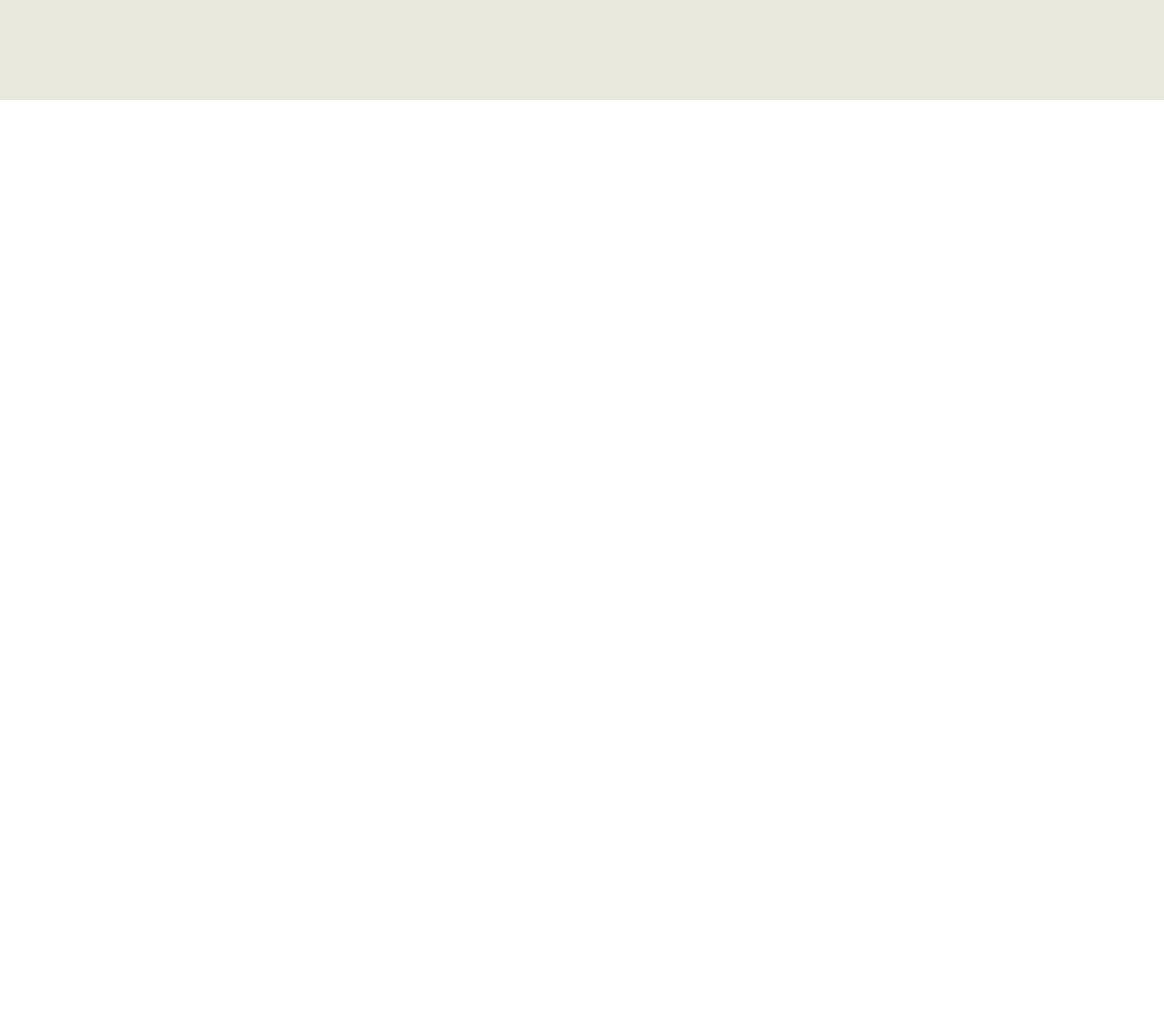
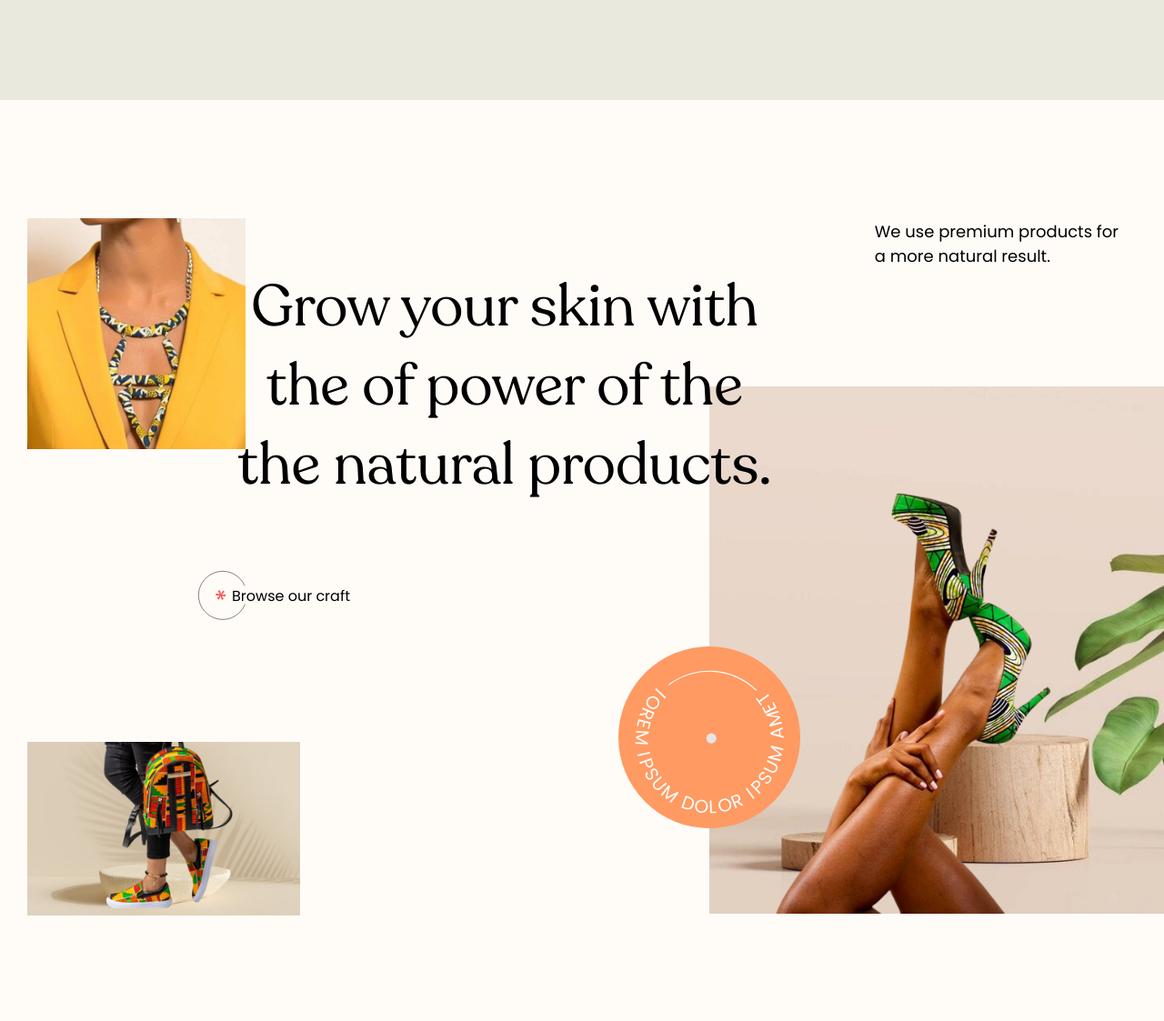
Before and after one commit to JoOkhafor/Misericordia_fashion, a PHP site: page /home.html in a window 1280 px wide. Shown: the part 5069-6192 px from the top of the page at 91% size. Before the commit the page ends 5179 px from the top, so only its background shows below. Run offline with PHP 8.4, Linux system fonts and the light colour scheme; some web fonts are replaced.

Commit message:
Natural Skin products section

```diff
--- a/assets/styles.css
+++ b/assets/styles.css
@@ -819,10 +819,91 @@ img.arrow_down {
   color: #8B8A84;
 }
 
-.little_text_right a{
+.little_text_right a {
   text-decoration: underline;
   width: 100%;
   display: block;
 }
 
 /* End Selling Article section section */
+
+
+/* Begin natural skin show section  */
+
+.natskin_section {
+  display: flex;
+  justify-content: space-between;
+  align-items: center;
+  width: 100%;
+  padding: 130px 0px 110px 30px;
+  background-color: #FFFCF8;
+}
+
+.natskin_left_sect {
+  width: 24%;
+  position: relative;
+}
+
+.left_top_img_container {
+  width: 80%;
+}
+
+.natskin_gtext {
+  position: absolute;
+  font-size: 64px;
+  width: 200%;
+  text-align: center;
+  z-index: 3;
+  left: 75%;
+  top: 7%;
+}
+
+.left_light_text {
+  position: relative;
+  width: 300px;
+  height: fit-content;
+  margin: 120px auto 120px 60%;
+}
+
+.xcircle {
+  width: 70px;
+  height: 70px;
+}
+
+.circle_text {
+  font-family: "Poppins", sans-serif;
+  position: absolute;
+  top: 30%;
+  left: 45px;
+}
+
+.natskin_right_sect {
+  float: right;
+  width: 50%;
+}
+
+.natright_txt{
+  font-family: "Poppins", sans-serif;
+  position: relative;
+  margin: 0px 50px 40px auto;
+  float: right;
+  width: fit-content;
+  font-size: 18px;
+}
+
+.natskin_right_img_cont{
+  position: relative;
+  float: right;
+  margin-top: 90px;
+  width: 80%;
+}
+
+.rondtxt{
+  position: absolute;
+  width: 200px;
+  height: 200px;
+  left: -100px;
+  bottom: 100px;
+}
+
+/* End natural skin show section  */
--- a/home.html
+++ b/home.html
@@ -424,6 +424,38 @@
 
 
 
+    <!-- Begin natural skin show section -->
+
+    <div class="natskin_section">
+        <div class="natskin_left_sect">
+            <div class="left_top_img_container">
+                <img src="assets/natskin1.png" alt="show image" class="item_img">
+            </div>
+            <div class="natskin_gtext">
+                Grow your skin with the of power of the the natural products.
+            </div>
+            <div class="left_light_text">
+            <img src="assets/circle.svg" class="xcircle"><span class="circle_text">Browse our craft</span>
+            </div>
+            <div class="left_bottom_img_container">
+                <img src="assets/natskin2.png" alt="show image" class="item_img">
+            </div>
+        </div>
+        <div class="natskin_right_sect">
+            <div class="natright_txt">
+                We use premium products for <br> a more natural result.
+            </div>
+            <div class="natskin_right_img_cont">
+                <img src="assets/natskin3.png" alt="show image" class="item_img">
+                <img src="assets/rndtxt.svg" class="rondtxt">
+            </div>
+        </div>
+    </div>
+
+    <!-- End natural skin show section -->
+
+
+
     <!-- Javascript file embed -->
     <script src="assets/script/gsap.min.js"></script>
     <!-- <script src="assets/script/mfashion.js"></script> -->
```
Also changed, not shown: assets/circle.svg (added), assets/natskin1.png (added), assets/natskin2.png (added), assets/natskin3.png (added), assets/rndtxt.svg (added).
